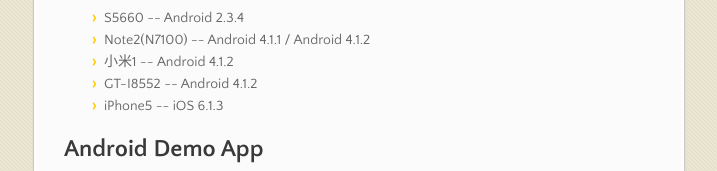
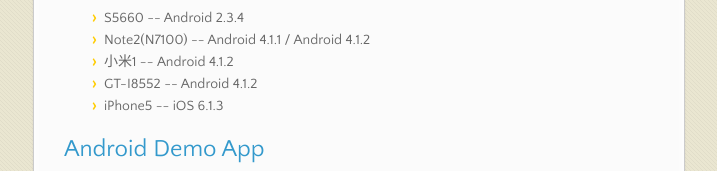
Before and after one commit to ufologist/mobile-fixed-columns-table, a plain HTML site: page index.html in a window 1280 px wide. Shown: the part 1320-1491 px from the top of the page, without its empty margins (282-999 px from the left). Drawn offline with nearby package versions, Linux system fonts and the light colour scheme.

Commit message:
新增android-demo项目地址

```diff
--- a/index.html
+++ b/index.html
@@ -62,7 +62,7 @@
 </ul>
 
 <h2>
-<a name="android-demo-app" class="anchor" href="#"><span class="octicon octicon-link"></span></a>Android Demo App</h2>
+<a name="android-demo-app" class="anchor" href="https://github.com/ufologist/mobile-fixed-columns-table/tree/android-demo"><span class="octicon octicon-link"></span>Android Demo App</a></h2>
 <div>
   <p>
     <img src="images/android-demo-snapshot.png" height="427" width="240" alt="android-demo-app" />
```
